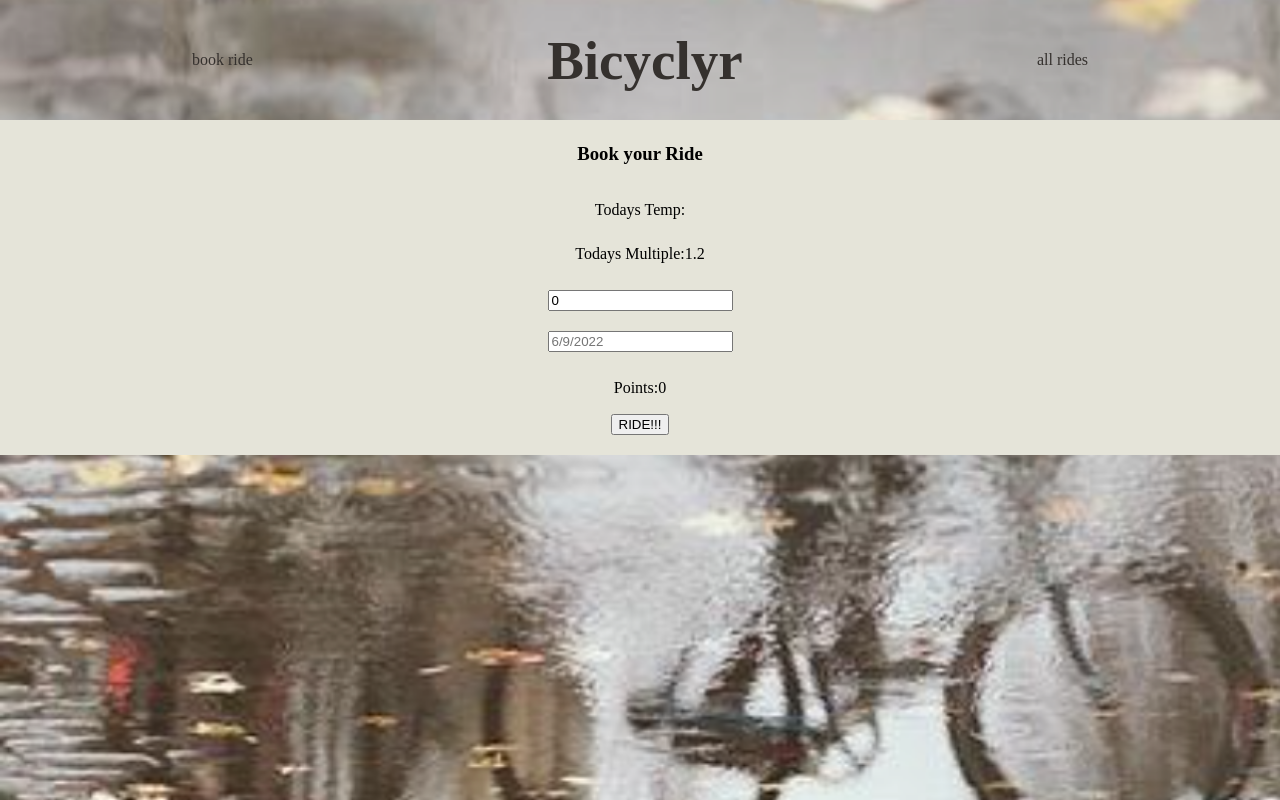
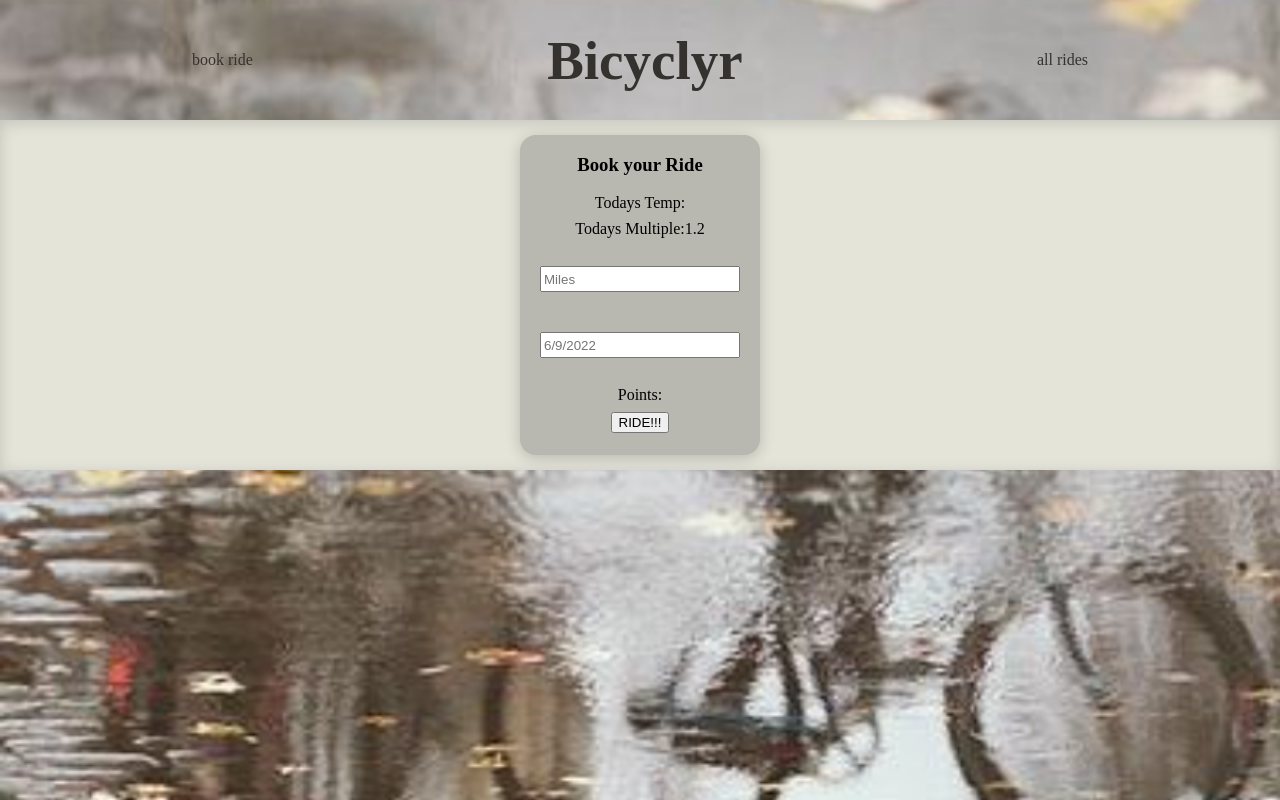
Before and after one commit to friotious/bicyclyr, a React (Create React App) app: page /book-ride in a window 1280 px wide. Built offline with nearby package versions, Linux system fonts and the light colour scheme; no server answers; a web font is replaced by a local one.

Commit message:
Add css styling to match allRides

```diff
--- a/src/Components/AllRides/AllRides.css
+++ b/src/Components/AllRides/AllRides.css
@@ -2,6 +2,11 @@
 .bottom-all-rides {
     height: 40vh;
     width:110vw;
+    display: flex;
+    justify-content: center;
+    align-items: center;
+    align-content: stretch;
+
 }
 
 .top-all-rides {
@@ -12,4 +17,16 @@
     grid-auto-flow: column;
     grid-auto-columns: minmax(200px,1fr);
     overflow-x: auto;
+    background-color: #E5E4D9;
 }
+
+.total-points {
+    text-align: center;
+    display: flex;
+    justify-content: center;
+    height: 50px;
+    width: 200px;
+    background-color: #E5E4D9;
+    padding-top: 24px;
+    border-radius: 1em;
+}
--- a/src/Components/AllRides/AllRides.js
+++ b/src/Components/AllRides/AllRides.js
@@ -11,6 +11,14 @@ function AllRides({ allRides }) {
         )
     })
 
+    const displayPoints = () => {
+        const points = allRides.reduce((acc, ride) => {
+            acc += ride.points
+            return acc
+        }, 0)
+        return points
+    }
+
     return (
         <div className='AllRides'>
              {!allRides[0] && <h2> You need to ride more...</h2> }
@@ -18,7 +26,9 @@ function AllRides({ allRides }) {
                 {displayAllRides}
             </div>
             <div className='bottom-all-rides'>
-
+                <div className="total-points">
+                    <div>Total Points to date: {`${displayPoints()}`}</div>
+                </div>
             </div>
         </div>
     )
--- a/src/Components/BookRide/BookRide.css
+++ b/src/Components/BookRide/BookRide.css
@@ -18,9 +18,11 @@
     background-color: #E5E4D9;
     display: flex;
     flex-direction: column;
-    justify-content:space-around;
+    justify-content: center;
     align-items: center;
-    padding-bottom: 15px;;
+    padding-bottom: 15px;
+    padding-top: 15px;
+    box-shadow: 0px 3px 15px rgba(0,0,0,0.15) inset;
 }
 
 p {
@@ -28,10 +30,20 @@ p {
 }
 
 input {
-    margin: 10px;
+    margin: 20px;
+   height: 20px;
 }
 
 input:focus {
     outline:0px;
     border-color:rgb(167,131,69);
   }
+
+  .form-box {
+    height: 80vh;
+    width: 240px;
+    background-color: #B8B7B0;
+    box-shadow: 0px 3px 15px rgba(0,0,0,0.2);
+    border-radius: 1em;
+
+  }
--- a/src/Components/BookRide/BookRide.js
+++ b/src/Components/BookRide/BookRide.js
@@ -9,9 +9,9 @@ class BookRide extends Component {
             diffMult: 1.2,
             ride: {
                 date: '',
-                miles: 0,
+                miles: '',
                 diffMult: 0,
-                points: 0,
+                points: null,
                 rideWeather: {}
 
             }
@@ -34,11 +34,16 @@ class BookRide extends Component {
         // display point multiple
     }
 
+    handleChange = event => {
+        this.setState({ [event.target.name]: event.target.value });
+      }
+
     render() {
 
         return (
             <div className='BookRide'>
                 <div className='top-book-ride'>
+                    <div className='form-box'>
                         <h3>Book your Ride</h3>
                         <p>Todays Temp:{this.state.weather}</p>
                         <p>Todays Multiple:{this.state.diffMult}</p>
@@ -48,18 +53,21 @@ class BookRide extends Component {
                             placeholder='Miles'
                             name='miles'
                             value={this.state.ride.miles}
+                            onChange={event => this.handleChange(event)}
                             />
                             <input
                             type='text'
                             placeholder={new Date().toLocaleDateString()}
                             name='date'
                             value={this.state.ride.date}
+                            onChange={event => this.handleChange(event)}
                             />
                         </form>
 
 
                         <p>Points:{this.state.ride.points}</p>
                         <button onClick={() => this.addRide(this.state.ride)}>RIDE!!!</button>
+                    </div>
                 </div>
                 <div className='bottom-book-ride'></div>
             </div>
--- a/src/Components/Ride/Ride.css
+++ b/src/Components/Ride/Ride.css
@@ -4,4 +4,5 @@
     background-color: #B8B7B0;
     margin: 15px;
     border-radius: 1em;
+    box-shadow: 0px 3px 15px rgba(0,0,0,0.2);
 }
--- a/src/Components/Ride/Ride.js
+++ b/src/Components/Ride/Ride.js
@@ -10,6 +10,7 @@ const Ride = ({ ride }) => {
         <h4>points: {ride.points}</h4>
         <p>{`${(ride.rideWeather.WeatherText).toLowerCase()} and ${(ride.rideWeather.RealFeelTemperature.Imperial.Phrase).toLowerCase()}`}</p>
         <img className='weather-img'src={ require(`../../weather-icons/${ride.rideWeather.WeatherIcon}.png`)} alt={`${ride.rideWeather.WeatherText}`} />
+        <p>Temp: {ride.rideWeather.Temperature.Imperial.Value}</p>
       </div>
     )
   }
```
Lines whose indentation alone changed are shown as unchanged.
